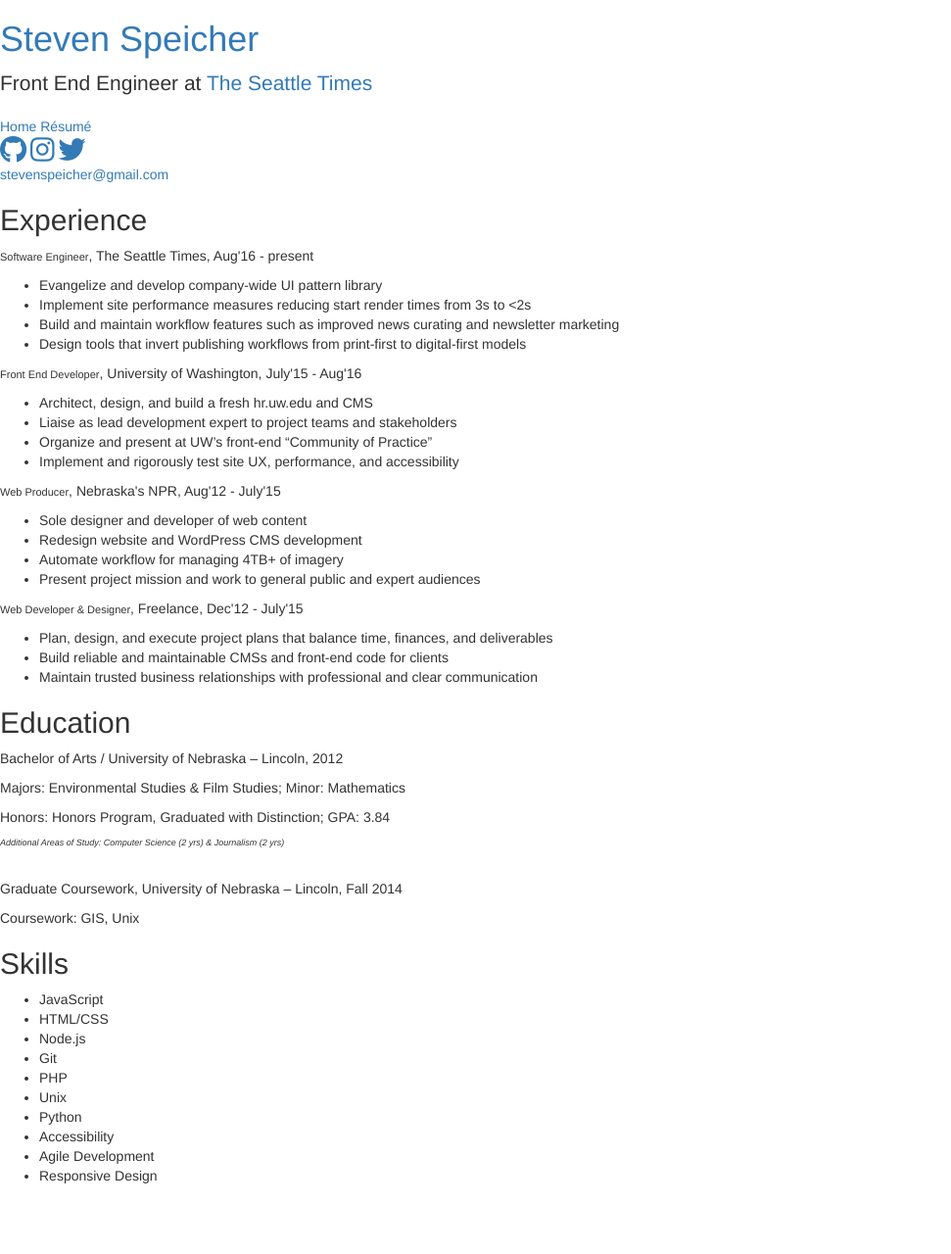
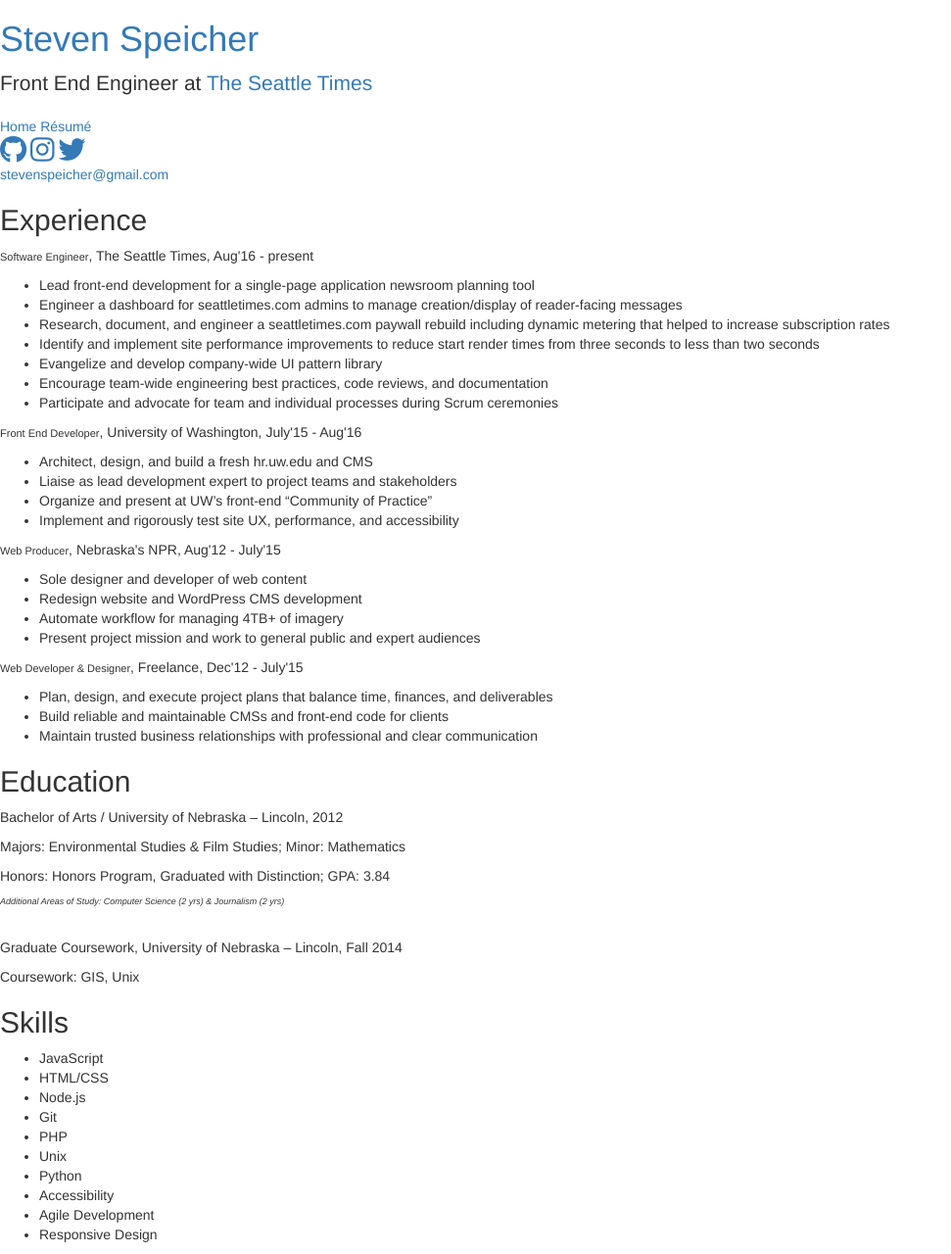
Before and after one commit to stvnspchr/stvnspchr.github.io, a Jekyll site: the page built from resume/index.html, in a window 1280 px wide. Shown: the whole page at 98% size, without its empty margins (0-971 px from the left). Built offline with Jekyll 4.4.1, drawn with Linux system fonts in a browser that asks for light colours; nearby versions of some CDN libraries; library files that are not in the unit come from our copies; before the commit the page ends 1220 px from its top, so only the background shows below that.

Commit message:
Update resume

```diff
--- a/resume/index.html
+++ b/resume/index.html
@@ -9,10 +9,13 @@
 
 <p><span class="bold" style="font-size: 1.1rem;">Software Engineer</span>, The Seattle Times, Aug'16 - present</p>
 <ul>
+    <li>Lead front-end development for a single-page application newsroom planning tool </li>
+    <li>Engineer a dashboard for seattletimes.com admins to manage creation/display of reader-facing messages</li>
+    <li>Research, document, and engineer a seattletimes.com paywall rebuild including dynamic metering that helped to increase subscription rates</li>
+    <li>Identify and implement site performance improvements to reduce start render times from three seconds to less than two seconds</li>
     <li>Evangelize and develop company-wide UI pattern library</li>
-    <li>Implement site performance measures reducing start render times from 3s to <2s</li>
-    <li>Build and maintain workflow features such as improved news curating and newsletter marketing</li>
-    <li>Design tools that invert publishing workflows from print-first to digital-first models</li>
+    <li>Encourage team-wide engineering best practices, code reviews, and documentation</li>
+    <li>Participate and advocate for team and individual processes during Scrum ceremonies</li>
 </ul>
 
 <p><span class="bold" style="font-size: 1.1rem;">Front End Developer</span>, University of Washington, July'15 - Aug'16</p>
```
